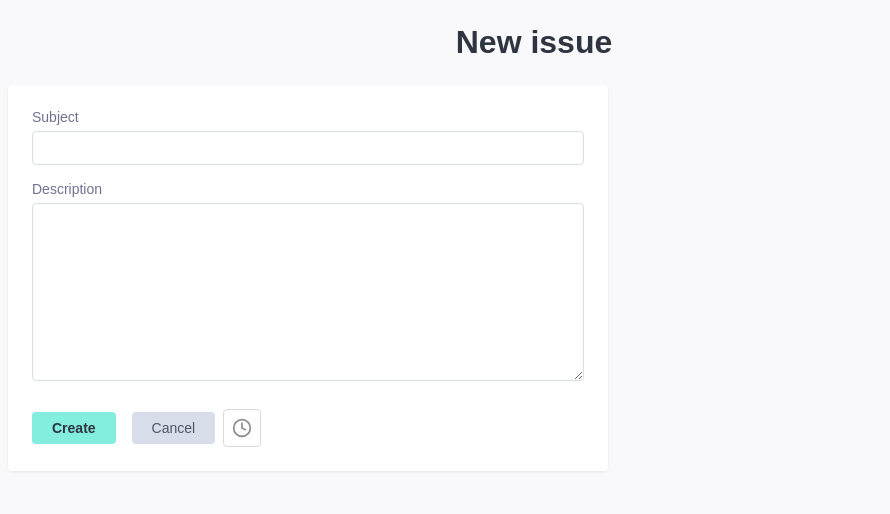
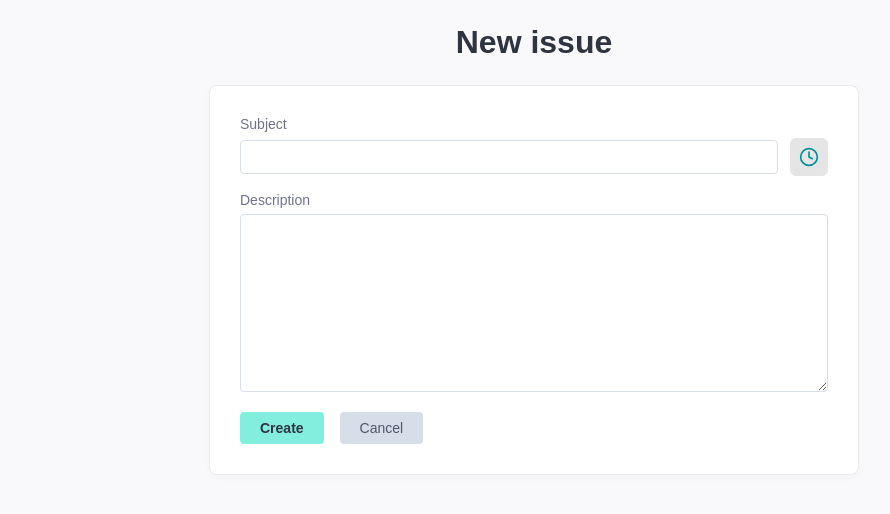
Before and after one commit to AmaraX7/Taiga-Clone-ASW, a Django app: page /issues/new/ in a window 1280 px wide. Shown: the part 47-561 px from the top of the page, without its empty margins (106-996 px from the left). Run offline with Django 5.2, Linux system fonts and the light colour scheme.

Commit message:
deadline interface done

```diff
--- a/templates/issues/new.html
+++ b/templates/issues/new.html
@@ -7,38 +7,18 @@
     <h1>New issue</h1>
 </div>
 
-<form method="post" class="issue-form" style="align-items: center;">
+<div class="form-container">
+    <form method="post" class="issue-form">
         {% csrf_token %}
 
         <div class="form-group">
             <label for="{{ form.subject.id_for_label }}">{{ form.subject.label }}</label>
+
+            <div class="subject-and-deadline">
+                <div class="subject-input-wrapper">
                     {{ form.subject }}
-        {% if form.subject.errors %}
-        <ul class="field-errors">
-            {% for error in form.subject.errors %}
-            <li>{{ error }}</li>
-            {% endfor %}
-        </ul>
-        {% endif %}
                 </div>
 
-    <div class="form-group">
-        <label for="{{ form.description.id_for_label }}">{{ form.description.label }}</label>
-        {{ form.description }}
-        {% if form.description.errors %}
-        <ul class="field-errors">
-            {% for error in form.description.errors %}
-            <li>{{ error }}</li>
-            {% endfor %}
-        </ul>
-        {% endif %}
-    </div>
-
-    <div class="form-actions">
-        <button type="submit" class="btn btn-new">Create</button>
-        <a href="{% url 'issue_list' %}" class="btn btn-cancel">Cancel</a>
-
-        {# Clock / Deadline widget — pure CSS, no JavaScript #}
                 <div class="deadline-widget">
                     <input type="checkbox" id="deadline-toggle" name="_deadline_toggle" class="deadline-checkbox">
                     <label for="deadline-toggle" class="deadline-clock-btn" title="Set deadline">
@@ -64,14 +44,75 @@
                     </div>
                 </div>
             </div>
+
+            {% if form.subject.errors %}
+            <ul class="field-errors">
+                {% for error in form.subject.errors %}
+                <li>{{ error }}</li>
+                {% endfor %}
+            </ul>
+            {% endif %}
+        </div>
+
+        <div class="form-group">
+            <label for="{{ form.description.id_for_label }}">{{ form.description.label }}</label>
+            {{ form.description }}
+            {% if form.description.errors %}
+            <ul class="field-errors">
+                {% for error in form.description.errors %}
+                <li>{{ error }}</li>
+                {% endfor %}
+            </ul>
+            {% endif %}
+        </div>
+
+        <div class="form-actions">
+            <button type="submit" class="btn btn-new">Create</button>
+            <a href="{% url 'issue_list' %}" class="btn btn-cancel">Cancel</a>
+        </div>
     </form>
+</div>
 
 <style>
+    .form-container {
+        display: flex;
+        justify-content: center;
+        width: 100%;
+        padding: 0 20px;
+        box-sizing: border-box;
+    }
+
+    .issue-form {
+        width: 100%;
+        max-width: 650px;
+        background: #ffffff;
+        padding: 30px;
+        border-radius: 8px;
+        border: 1px solid #eaeaea;
+        box-shadow: 0 2px 8px rgba(0, 0, 0, 0.03);
+    }
+
+    .subject-and-deadline {
+        display: flex;
+        align-items: center;
+        gap: 12px;
+    }
+
+    .subject-input-wrapper {
+        flex-grow: 1;
+    }
+
+    .subject-input-wrapper input {
+        width: 100%;
+        box-sizing: border-box;
+    }
+
     .form-actions {
         display: flex;
         align-items: center;
         gap: 8px;
         flex-wrap: wrap;
+        margin-top: 10px;
     }
 
     .deadline-widget {
@@ -88,32 +129,58 @@
         pointer-events: none;
     }
 
-    .deadline-clock-btn {
-        display: inline-flex;
-        align-items: center;
-        justify-content: center;
-        width: 38px;
-        height: 38px;
-        border-radius: 4px;
-        border: 1px solid #d9d9d9;
-        background: #fff;
-        color: #8a8a8a;
-        cursor: pointer;
-        transition: background 0.15s, color 0.15s, border-color 0.15s;
+    .form-group label.deadline-clock-btn {
+        display: flex !important;
+        align-items: center !important;
+        justify-content: center !important;
+        width: 38px !important;
+        height: 38px !important;
+        border-radius: 6px !important;
+        background-color: #e6e5e5 !important;
+        color: #008e9b !important;
+        border: 1px solid #e6e5e5 !important;
+        cursor: pointer !important;
+        padding: 0 !important;
+        margin: 0 !important;
+        box-sizing: border-box !important;
     }
 
-    .deadline-clock-btn:hover,
-    .deadline-checkbox:checked~.deadline-clock-btn {
-        background: #f0fafa;
-        border-color: #40c4b5;
-        color: #40c4b5;
+    .form-group label.deadline-clock-btn svg {
+        display: block !important;
+        margin: 0 !important;
+        padding: 0 !important;
+        width: 20px !important;
+        height: 20px !important;
+    }
+
+    .form-group label.deadline-clock-btn:hover {
+        opacity: 0.8;
+    }
+
+    .form-group label.deadline-clock-btn.status-red {
+        background-color: #de3b53 !important;
+        border-color: #de3b53 !important;
+        color: #008e9b !important;
+    }
+
+    .form-group label.deadline-clock-btn.status-orange {
+        background-color: #f39200 !important;
+        border-color: #f39200 !important;
+        color: #008e9b !important;
+    }
+
+    .form-group label.deadline-clock-btn.status-green {
+        background-color: #9bc300 !important;
+        border-color: #9bc300 !important;
+        color: #008e9b !important;
     }
 
     .deadline-calendar-popup {
         display: none;
         position: absolute;
-        bottom: 44px;
-        left: 0;
+        top: 100%;
+        right: 0;
+        margin-top: 8px;
         z-index: 200;
         background: #fff;
         border: 1px solid #d9d9d9;
@@ -128,13 +195,14 @@
     }
 
     .deadline-field label {
-        display: block;
+        display: block !important;
         font-size: 13px;
-        color: #666;
-        margin-bottom: 6px;
+        color: #666 !important;
+        margin-bottom: 6px !important;
     }
 
-    .deadline-field input[type="date"] {
+    .deadline-field input[type="date"],
+    .deadline-field input[type="text"] {
         width: 100%;
         padding: 6px 10px;
         border: 1px solid #d9d9d9;
@@ -145,8 +213,44 @@
         box-sizing: border-box;
     }
 
-    .deadline-field input[type="date"]:focus {
+    .deadline-field input:focus {
         border-color: #40c4b5;
     }
 </style>
+
+<script>
+    document.addEventListener("DOMContentLoaded", function () {
+        const deadlineInput = document.querySelector('.deadline-field input');
+        const deadlineBtn = document.querySelector('.deadline-clock-btn');
+        const deadlineToggle = document.getElementById('deadline-toggle');
+
+        if (deadlineInput) {
+            deadlineInput.addEventListener('change', function () {
+                deadlineToggle.checked = false;
+
+                deadlineBtn.classList.remove('status-red', 'status-orange', 'status-green');
+
+                if (!this.value) return;
+
+                const [year, month, day] = this.value.split('-');
+                const selectedDate = new Date(year, month - 1, day);
+                selectedDate.setHours(0, 0, 0, 0);
+
+                const today = new Date();
+                today.setHours(0, 0, 0, 0);
+
+                const twoWeeks = new Date(today);
+                twoWeeks.setDate(today.getDate() + 14);
+
+                if (selectedDate < today) {
+                    deadlineBtn.classList.add('status-red');
+                } else if (selectedDate <= twoWeeks) {
+                    deadlineBtn.classList.add('status-orange');
+                } else {
+                    deadlineBtn.classList.add('status-green');
+                }
+            });
+        }
+    });
+</script>
 {% endblock %}
```
Lines whose indentation alone changed are shown as unchanged.
